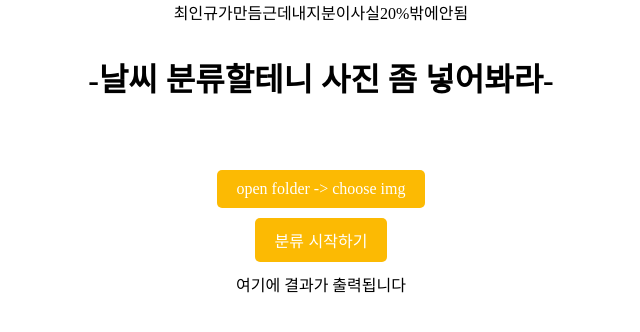
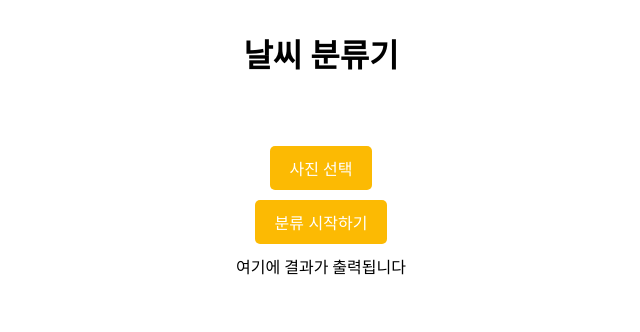
Before and after one commit to yeeeengyu/WeatherClassifier, a FastAPI app: page / in a window 1280 px wide. Shown: the top 332 px of the page, without its empty margins (319-959 px from the left). Run offline with FastAPI, Linux system fonts and the light colour scheme.

Commit message:
Last Update

```diff
--- a/static/style/style.css
+++ b/static/style/style.css
@@ -42,7 +42,7 @@ main {
   font-size: 16px;
   border-radius: 5px;
   cursor: pointer;
-  transition: background-color 0.3s ease, color 0.3s ease;
+  transition: background-color 0.4s ease, color 0.3s ease;
 }
 
 #uploadBtn:hover {
@@ -60,7 +60,7 @@ main {
   font-size: 16px;
   border-radius: 5px;
   cursor: pointer;
-  transition: background-color 0.3s ease, color 0.3s ease;
+  transition: background-color 0.4s ease, color 0.3s ease;
 }
 
 #Classify:hover {
--- a/templates/index.html
+++ b/templates/index.html
@@ -9,14 +9,13 @@
     <title>날씨 분류기</title>
   </head>
   <body>
-    <nav><p>최인규가만듬근데내지분이사실20%밖에안됨</p></nav>
-    <h1>-날씨 분류할테니 사진 좀 넣어봐라-</h1>
+    <h1>날씨 분류기</h1>
     <main style="margin: 20px;">
       <div class="image-container"></div>
     </main>
     <div class="button-container">
       <input type="file" id="in" accept="image/*" style="display: none; margin: 20px;"  />
-      <label for="in" id="uploadBtn">open folder -> choose img</label>
+      <label for="in" id="uploadBtn">사진 선택</label>
       <button id="Classify"><p>분류 시작하기</p></button>
       <div id="resultFUCK"><p>여기에 결과가 출력됩니다</p></div>
     </div>
```
Also changed, not shown: ASF.jpg (added).
